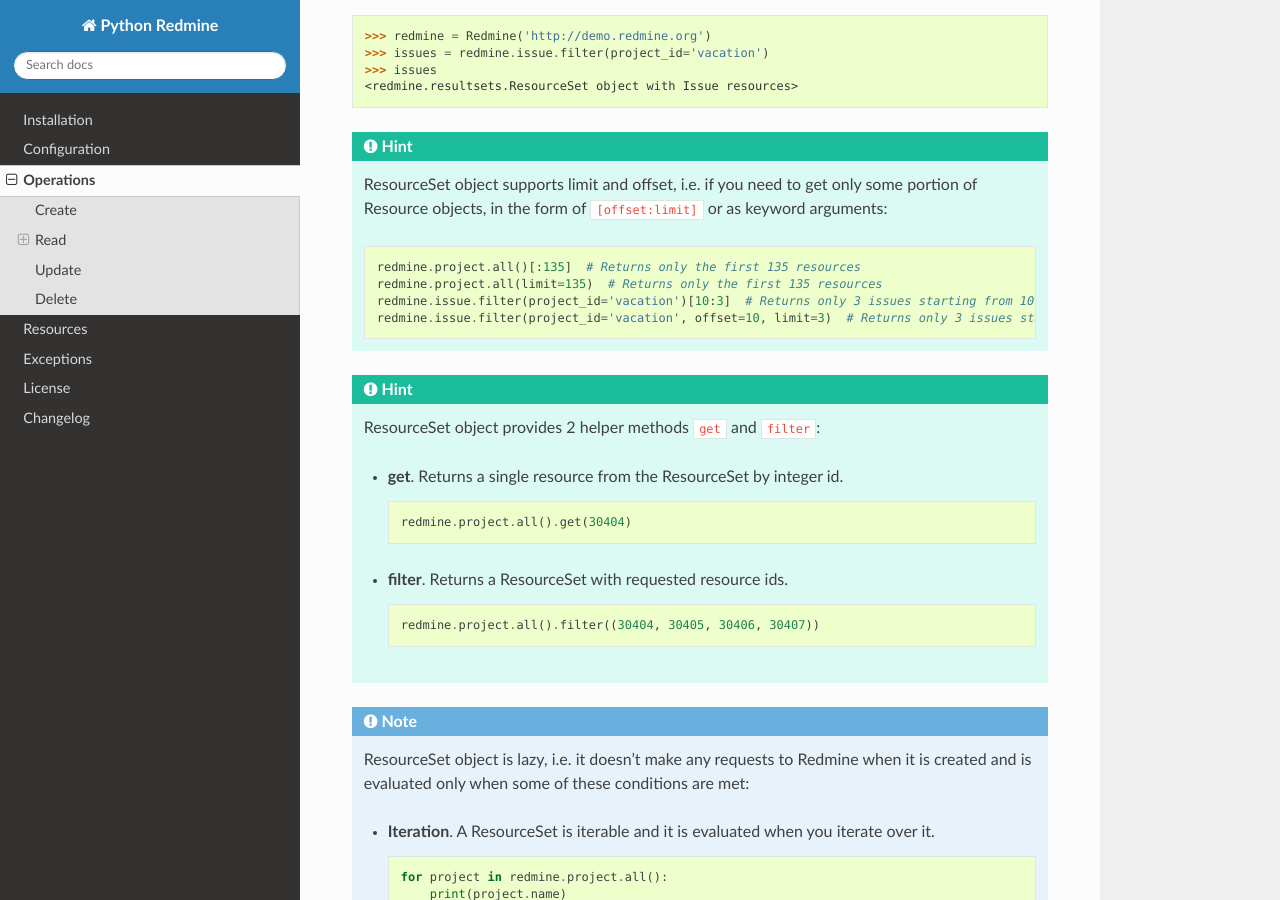
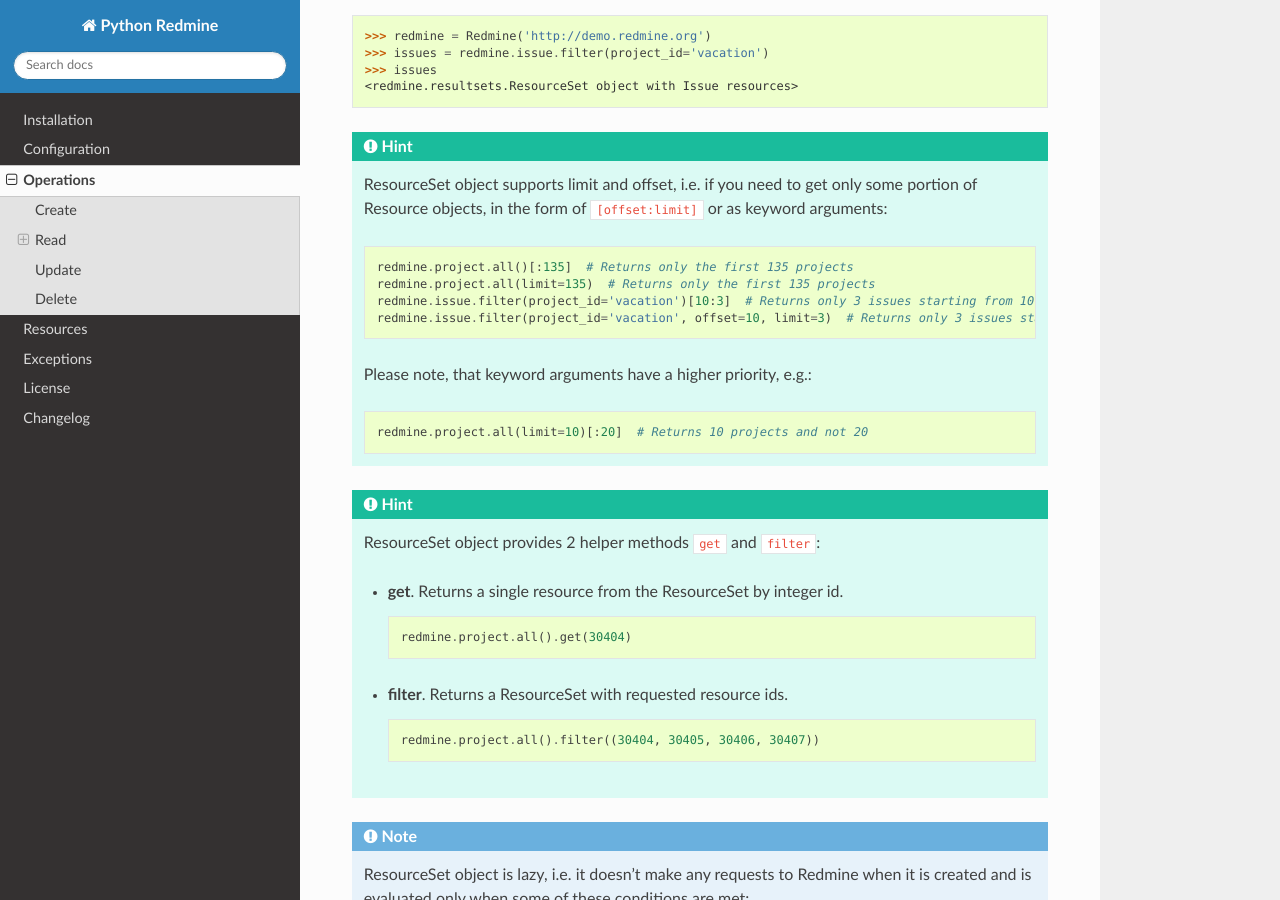
Before and after one commit to maxtepkeev/python-redmine, a Sphinx documentation site: the page built from docs/operations.rst, in a window 1280 px wide and 900 px high, scrolled down 1831 px. Built offline with Sphinx 7.4.7 and the Read the Docs theme 2.0.0, drawn with Linux system fonts in a browser that asks for light colours.

Commit message:
fix broken limit/offset as kwargs

```diff
--- a/docs/operations.rst
+++ b/docs/operations.rst
@@ -100,10 +100,16 @@
 
     .. code-block:: python
 
-        redmine.project.all()[:135]  # Returns only the first 135 resources
-        redmine.project.all(limit=135)  # Returns only the first 135 resources
+        redmine.project.all()[:135]  # Returns only the first 135 projects
+        redmine.project.all(limit=135)  # Returns only the first 135 projects
         redmine.issue.filter(project_id='vacation')[10:3]  # Returns only 3 issues starting from 10th
         redmine.issue.filter(project_id='vacation', offset=10, limit=3)  # Returns only 3 issues starting from 10th
+
+    Please note, that keyword arguments have a higher priority, e.g.:
+
+    .. code-block:: python
+
+        redmine.project.all(limit=10)[:20]  # Returns 10 projects and not 20
 
 .. hint::
 
```
Also changed, not shown: 1 other file.
